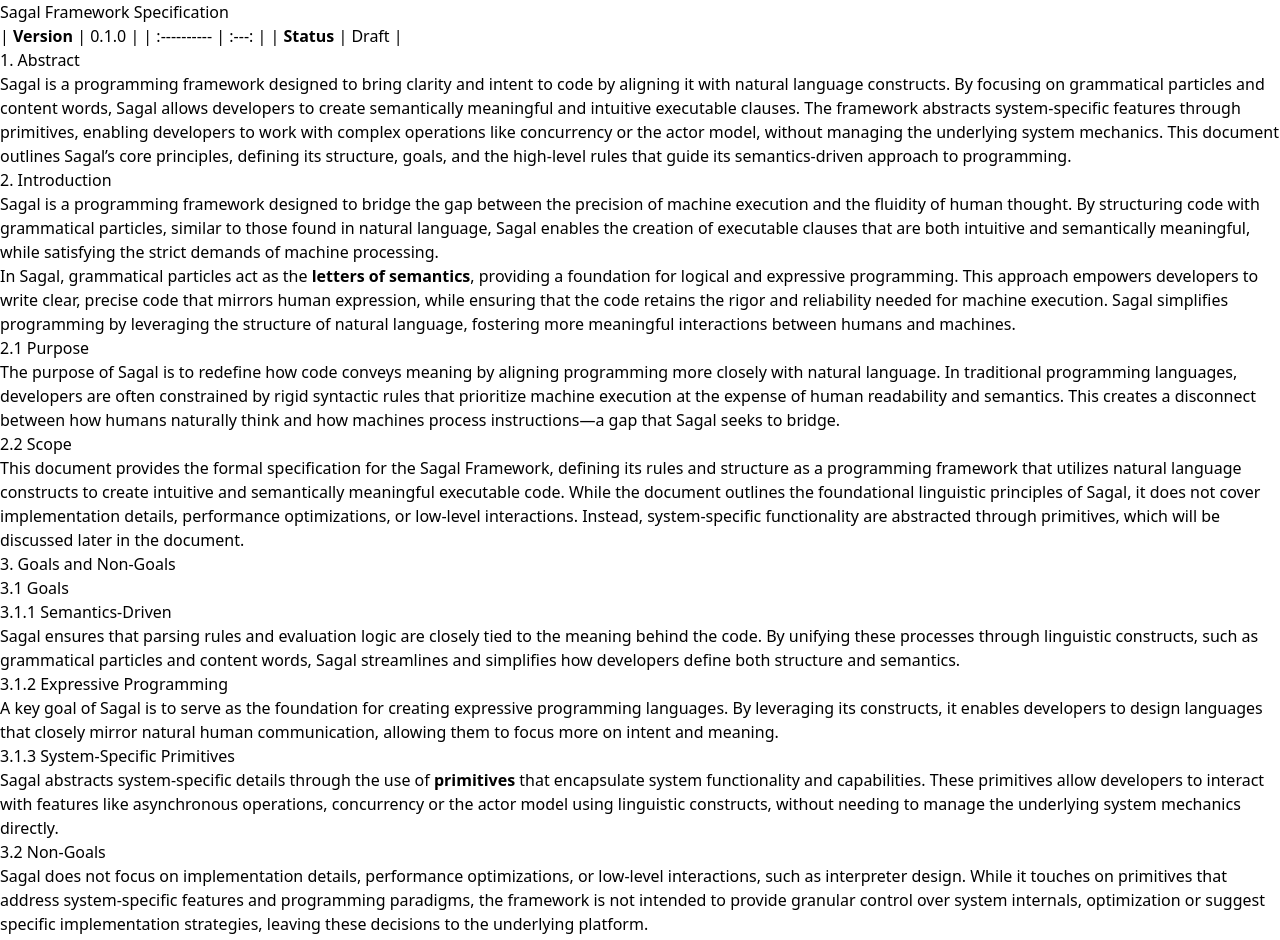
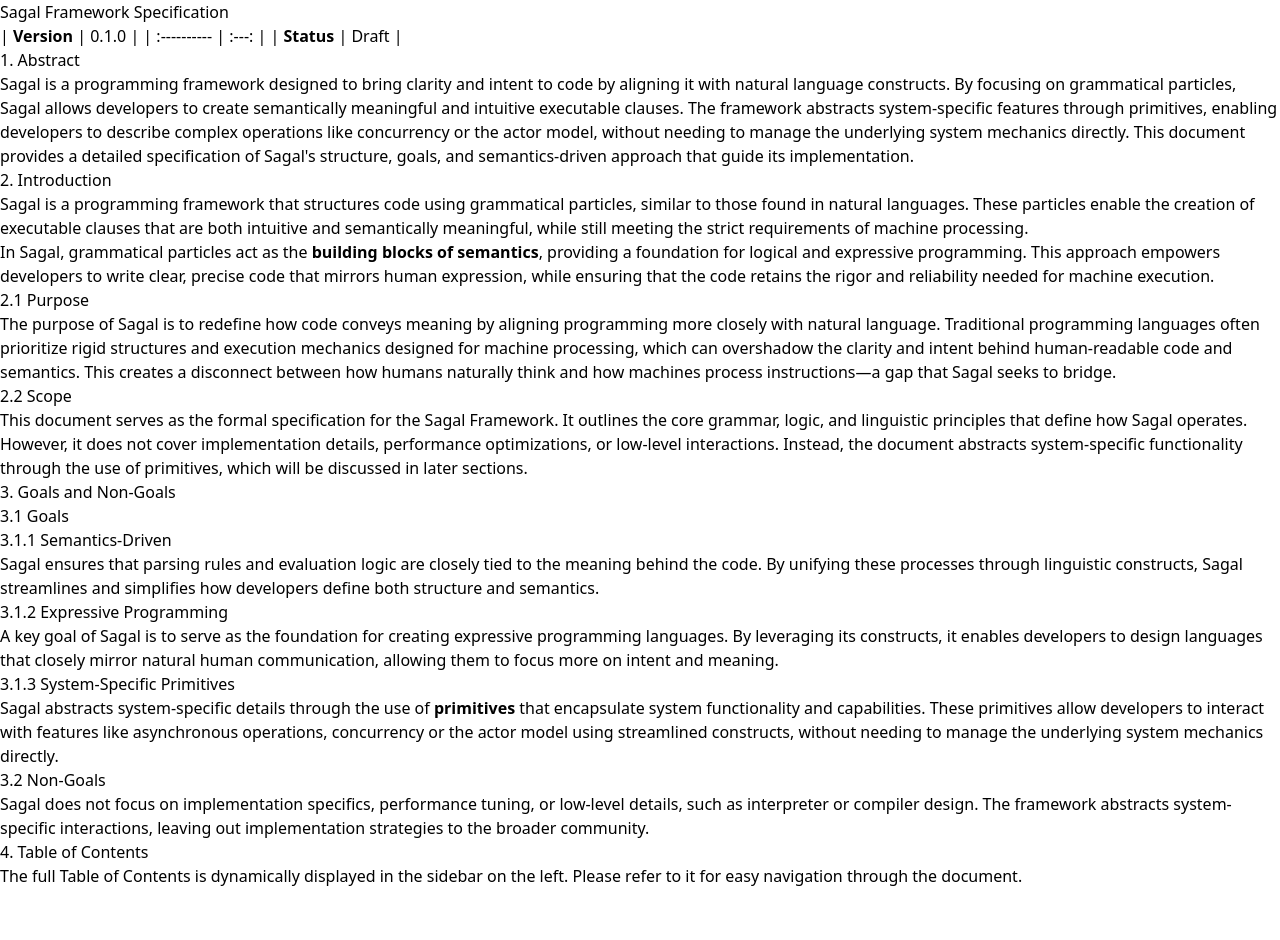
Before and after one commit to sagal-lang/pool, a Next.js app: page /specs/introduction in a window 1280 px wide. Shown: the top 940 px of the page. After the commit the page ends 888 px from the top, so only its background shows below. Built offline with nearby package versions, Linux system fonts and the light colour scheme.

Commit message:
Update introduction.mdx

```diff
--- a/pages/specs/introduction.mdx
+++ b/pages/specs/introduction.mdx
@@ -9,30 +9,29 @@ import { SPECS_VERSION } from "../../components/constants"
 ## 1. Abstract
 
 Sagal is a programming framework designed to bring clarity and intent to code by aligning it with natural language constructs.
-By focusing on grammatical particles and content words, Sagal allows developers to create semantically meaningful and intuitive executable clauses.
-The framework abstracts system-specific features through primitives, enabling developers to work with complex operations like concurrency or the actor model, without managing the underlying system mechanics.
-This document outlines Sagal’s core principles, defining its structure, goals, and the high-level rules that guide its semantics-driven approach to programming.
+By focusing on grammatical particles, Sagal allows developers to create semantically meaningful and intuitive executable clauses.
+The framework abstracts system-specific features through primitives, enabling developers to describe complex operations like concurrency or the actor model, without needing to manage the underlying system mechanics directly.
+This document provides a detailed specification of Sagal's structure, goals, and semantics-driven approach that guide its implementation.
 
 ## 2. Introduction
 
-Sagal is a programming framework designed to bridge the gap between the precision of machine execution and the fluidity of human thought.
-By structuring code with grammatical particles, similar to those found in natural language, Sagal enables the creation of executable clauses that are both intuitive and semantically meaningful, while satisfying the strict demands of machine processing.
+Sagal is a programming framework that structures code using grammatical particles, similar to those found in natural languages.
+These particles enable the creation of executable clauses that are both intuitive and semantically meaningful, while still meeting the strict requirements of machine processing.
 
-In Sagal, grammatical particles act as the **letters of semantics**, providing a foundation for logical and expressive programming.
+In Sagal, grammatical particles act as the **building blocks of semantics**, providing a foundation for logical and expressive programming.
 This approach empowers developers to write clear, precise code that mirrors human expression, while ensuring that the code retains the rigor and reliability needed for machine execution.
-Sagal simplifies programming by leveraging the structure of natural language, fostering more meaningful interactions between humans and machines.
 
 ### 2.1 Purpose
 
 The purpose of Sagal is to redefine how code conveys meaning by aligning programming more closely with natural language.
-In traditional programming languages, developers are often constrained by rigid syntactic rules that prioritize machine execution at the expense of human readability and semantics.
+Traditional programming languages often prioritize rigid structures and execution mechanics designed for machine processing, which can overshadow the clarity and intent behind human-readable code and semantics.
 This creates a disconnect between how humans naturally think and how machines process instructions—a gap that Sagal seeks to bridge.
 
 ### 2.2 Scope
-
-This document provides the formal specification for the Sagal Framework, defining its rules and structure as a programming framework that utilizes natural language constructs to create intuitive and semantically meaningful executable code.
-While the document outlines the foundational linguistic principles of Sagal, it does not cover implementation details, performance optimizations, or low-level interactions.
-Instead, system-specific functionality are abstracted through primitives, which will be discussed later in the document.
+This document serves as the formal specification for the Sagal Framework.
+It outlines the core grammar, logic, and linguistic principles that define how Sagal operates.
+However, it does not cover implementation details, performance optimizations, or low-level interactions.
+Instead, the document abstracts system-specific functionality through the use of primitives, which will be discussed in later sections.
 
 ## 3. Goals and Non-Goals
 
@@ -41,7 +40,7 @@ Instead, system-specific functionality are abstracted through primitives, which
 #### 3.1.1 Semantics-Driven
 
 Sagal ensures that parsing rules and evaluation logic are closely tied to the meaning behind the code.
-By unifying these processes through linguistic constructs, such as grammatical particles and content words, Sagal streamlines and simplifies how developers define both structure and semantics.
+By unifying these processes through linguistic constructs, Sagal streamlines and simplifies how developers define both structure and semantics.
 
 #### 3.1.2 Expressive Programming
 
@@ -51,12 +50,13 @@ By leveraging its constructs, it enables developers to design languages that clo
 #### 3.1.3 System-Specific Primitives
 
 Sagal abstracts system-specific details through the use of **primitives** that encapsulate system functionality and capabilities.
-These primitives allow developers to interact with features like asynchronous operations, concurrency or the actor model using linguistic constructs, without needing to manage the underlying system mechanics directly.
+These primitives allow developers to interact with features like asynchronous operations, concurrency or the actor model using streamlined constructs, without needing to manage the underlying system mechanics directly.
 
 
 ### 3.2 Non-Goals
-Sagal does not focus on implementation details, performance optimizations, or low-level interactions, such as interpreter design.
-While it touches on primitives that address system-specific features and programming paradigms, the framework is not intended to provide granular control over system internals, optimization or suggest specific implementation strategies, leaving these decisions to the underlying platform.
+Sagal does not focus on implementation specifics, performance tuning, or low-level details, such as interpreter or compiler design.
+The framework abstracts system-specific interactions, leaving out implementation strategies to the broader community.
+
 
 ## 4. Table of Contents
 
```
